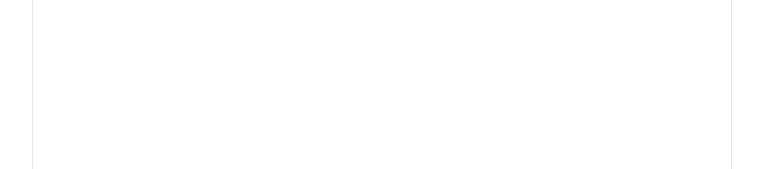
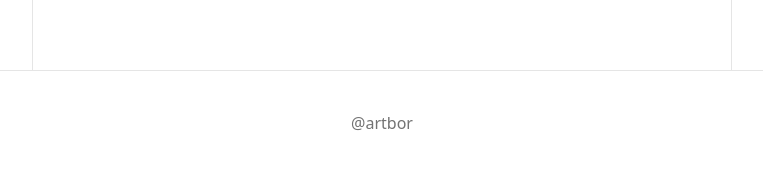
Before and after one commit to superbono/artbor, a React (Vite) app: page / in a window 1280 px wide. Shown: the part 625-794 px from the top of the page, without its empty margins (258-1021 px from the left). Built offline with nearby package versions, Linux system fonts and the light colour scheme.

Commit message:
common ui - 공통 레이아웃 푸터 컨텐츠 스타일링

```diff
--- a/src/layouts/global-layout.tsx
+++ b/src/layouts/global-layout.tsx
@@ -23,6 +23,9 @@
       <main className="m-auto w-full max-w-175 flex-1 border-x px-4 py-6">
         <Outlet />
       </main>
+      <footer className="text-muted-foreground border-t py-10 text-center">
+        @artbor
+      </footer>
     </div>
   );
 }
```
